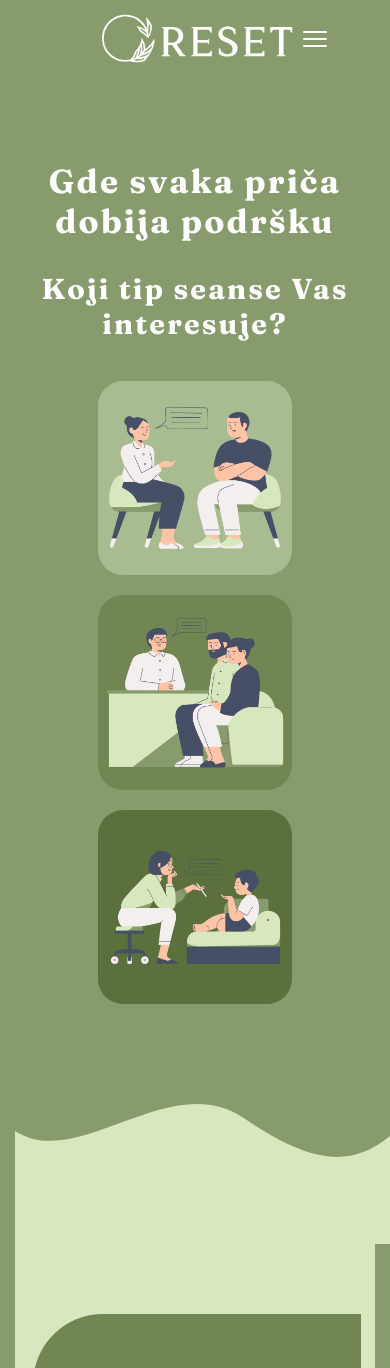
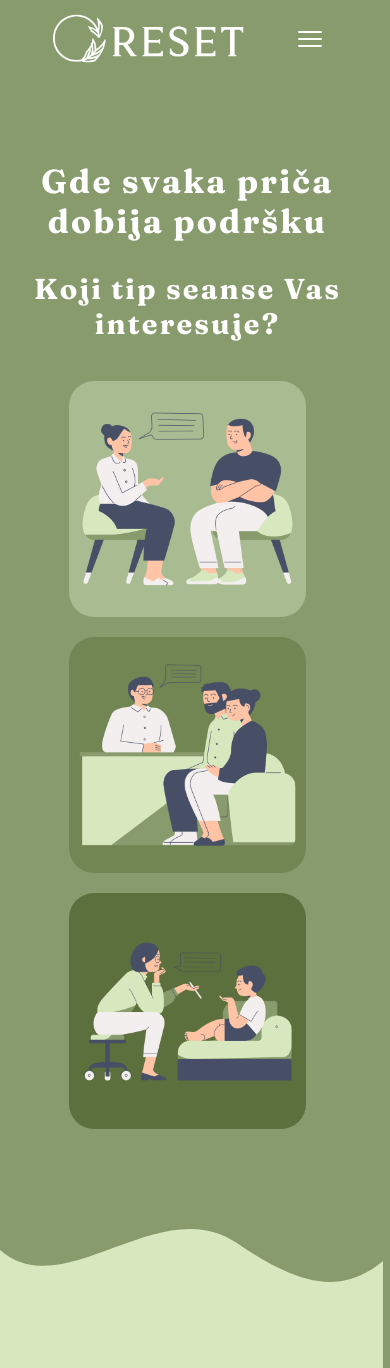
Before and after one commit to LazarSavkovic/Reset, a Flask app: page / in a window 390 px wide. Shown: the top 1368 px of the page. Run offline with Flask 3, Linux system fonts and the light colour scheme.

Commit message:
fixed layout

```diff
--- a/static/css/styles.css
+++ b/static/css/styles.css
@@ -4,7 +4,7 @@
 
 html {
   overflow-x: hidden;
-  scrollbar-gutter: stable both-edges;
+  scrollbar-gutter: stable;
 }
 
 body {
@@ -276,6 +276,11 @@ section#contact form button:active { transform: scale(0.98); }
   nav .links { display: none; }
   #hamburger { display: block; }
   .container { width: min(1200px, 70%); }
+
+    nav .links a,
+nav .dropdown-links a {
+  color: black;
+}
 }
 
 @media (max-width: 1024px) {
@@ -293,10 +298,18 @@ section#contact form button:active { transform: scale(0.98); }
   .prices-single { flex-direction: column; }
   .prices-text-content { min-height: 16rem; }
   .prices-img { display: none; }
+
+  nav {
+  margin: 0 15%;
+  }
+
+
 }
 
 @media (max-width: 640px) {
   .container { width: min(100%, 90%); }
+
+  #session-types { width: 70%; }
 
   #sessions .container { padding: 80px 0 60px; }
   .session-type, .session-type .session-type-text { border-radius: 25px; }
@@ -310,4 +323,15 @@ section#contact form button:active { transform: scale(0.98); }
     max-height: 88vh;
     border-radius: 22px;
   }
+
+  }
+#about-us .container {
+    padding: 0 25px;
 }
+
+
+  nav {
+  margin: 0 10%;
+  }
+
+}
```
